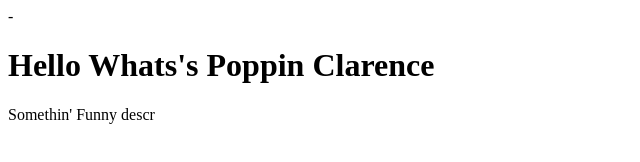
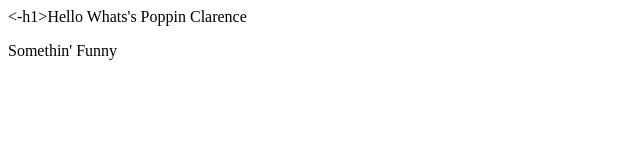
Before and after one commit to Clarence-K/CKLab, a plain HTML site: page index.html in a window 1280 px wide. Shown: the whole page, without its empty margins (0-640 px from the left). Drawn offline with Linux system fonts and the light colour scheme.

Commit message:
Update index.html

```diff
--- a/index.html
+++ b/index.html
@@ -1,10 +1,10 @@
 <html>
 <body>
--<h1>Hello Whats's Poppin Clarence</h1>
+<-h1>Hello Whats's Poppin Clarence</h1>
 
   <p>
 
     Somethin' Funny
-  descr</p>
+  </p>
 </body>
 </html>
```
